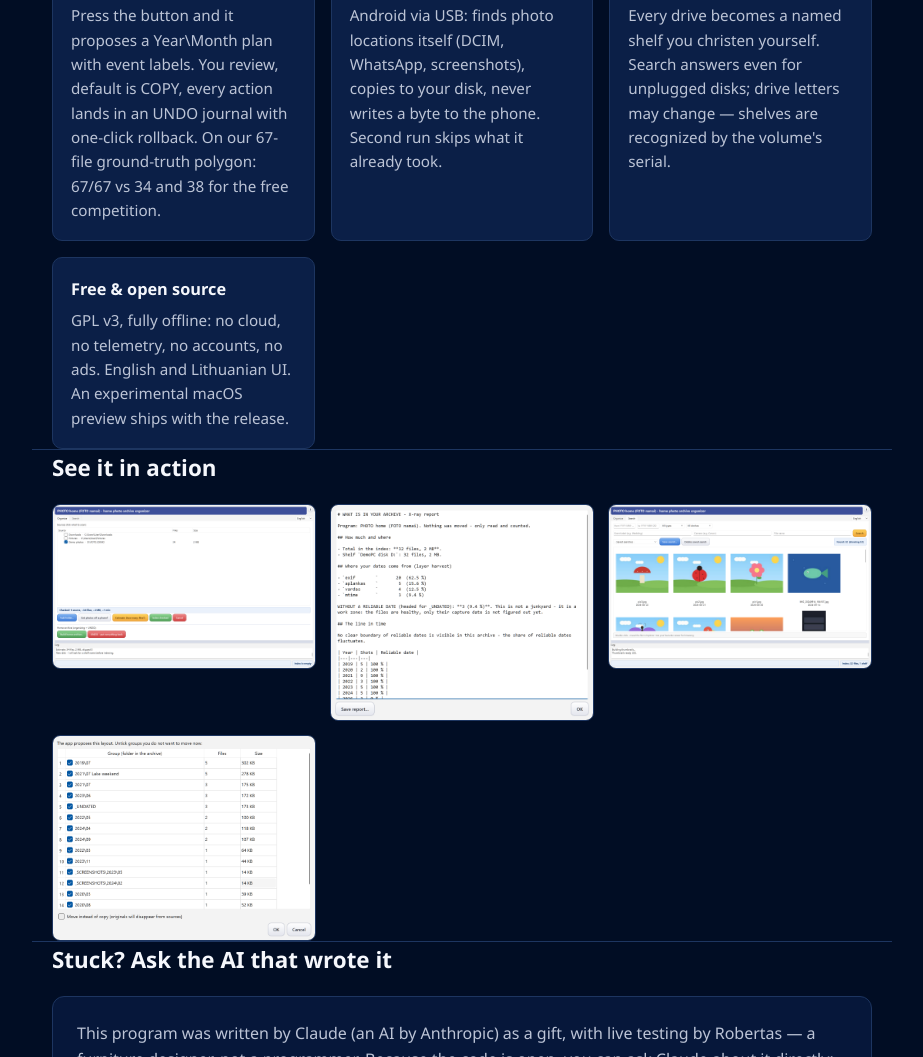
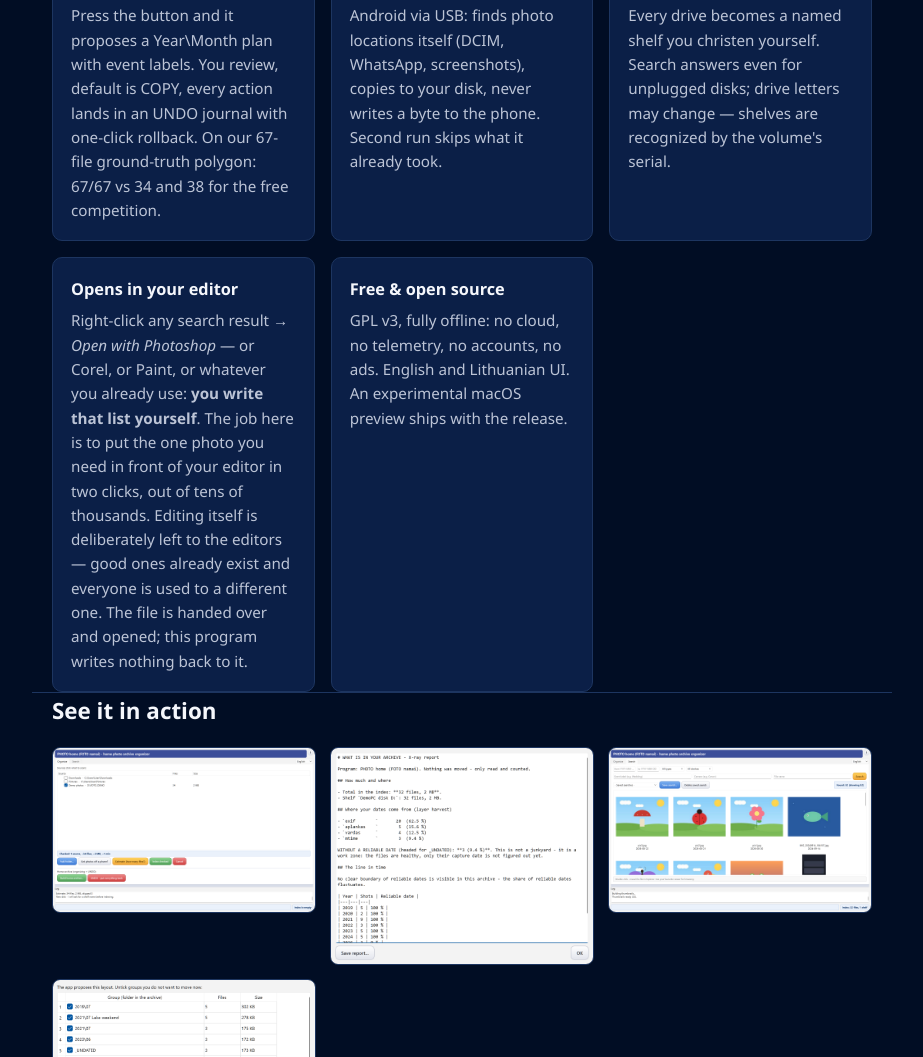
Before and after one commit to RobertasTa/foto-namai, a plain HTML site: page docs/index.html in a window 1280 px wide. Shown: the part 1515-2572 px from the top of the page, without its empty margins (178-1101 px from the left). Drawn offline with Linux system fonts and the light colour scheme.

Commit message:
Showcase: say what happens to a photo you want to edit
The page listed seven things the program does and never mentioned the one
question a photo person asks first: can I edit here? README, both in-app
guides and the AI brief answered it; the showcase - the page an LLM and a
search visitor actually read - did not.

Wording checked against our own psychology base rather than improvised:
Ecker 2022 (lead with the fact, not the negation; end on a factual
statement) and Dietvorst 2018 (user control is the strongest lever - the
editor list the user writes himself is that control, so it is stated first
rather than in brackets).

```diff
--- a/docs/index.html
+++ b/docs/index.html
@@ -78,6 +78,7 @@ limits, not only its strengths.</p>
     <div class="card"><h3>Organizing is opt-in — with UNDO</h3><p>Press the button and it proposes a Year\Month plan with event labels. You review, default is COPY, every action lands in an UNDO journal with one-click rollback. On our 67-file ground-truth polygon: 67/67 vs 34 and 38 for the free competition.</p></div>
     <div class="card"><h3>Phone import over the cable</h3><p>Android via USB: finds photo locations itself (DCIM, WhatsApp, screenshots), copies to your disk, never writes a byte to the phone. Second run skips what it already took.</p></div>
     <div class="card"><h3>Shelves: many disks, one index</h3><p>Every drive becomes a named shelf you christen yourself. Search answers even for unplugged disks; drive letters may change — shelves are recognized by the volume's serial.</p></div>
+    <div class="card"><h3>Opens in your editor</h3><p>Right-click any search result &rarr; <em>Open with Photoshop</em> — or Corel, or Paint, or whatever you already use: <strong>you write that list yourself</strong>. The job here is to put the one photo you need in front of your editor in two clicks, out of tens of thousands. Editing itself is deliberately left to the editors — good ones already exist and everyone is used to a different one. The file is handed over and opened; this program writes nothing back to it.</p></div>
     <div class="card"><h3>Free & open source</h3><p>GPL v3, fully offline: no cloud, no telemetry, no accounts, no ads. English and Lithuanian UI. An experimental macOS preview ships with the release.</p></div>
   </div>
 </section>
```
